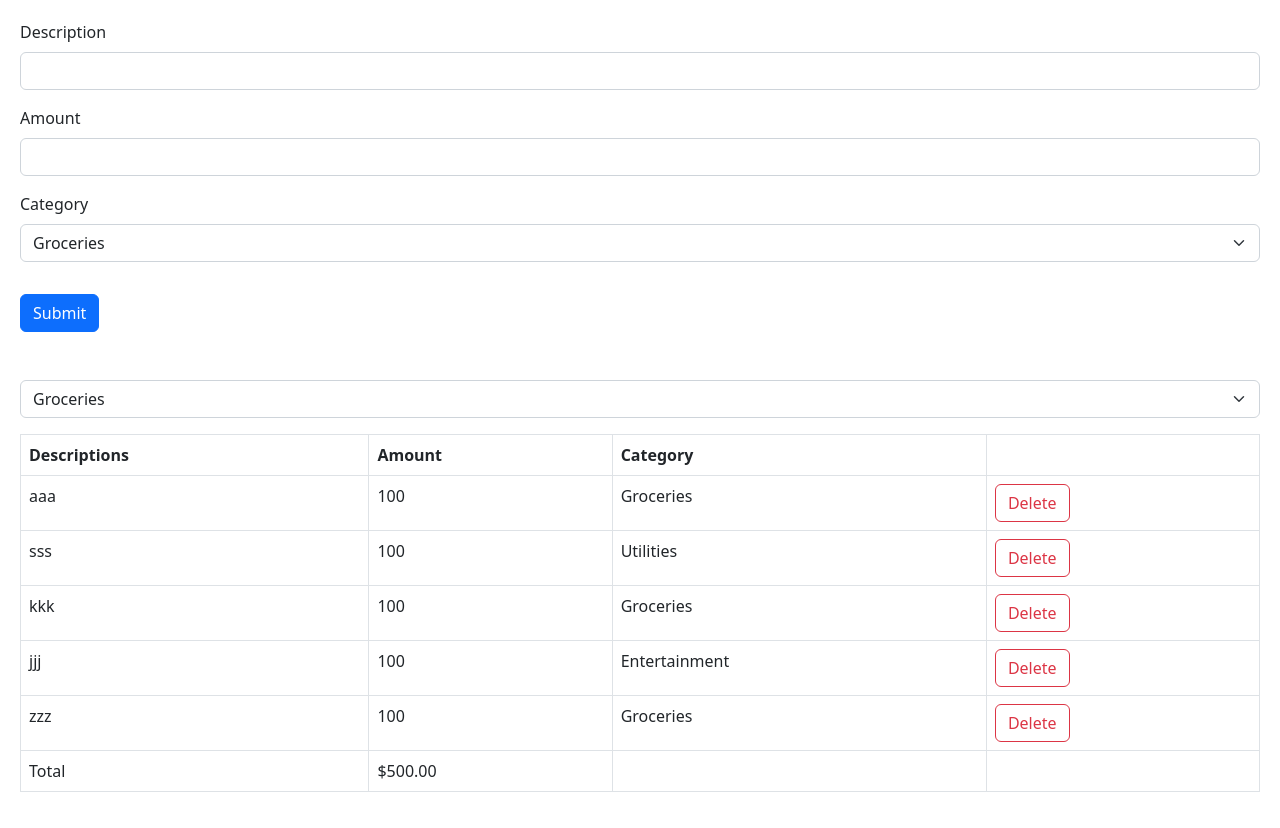
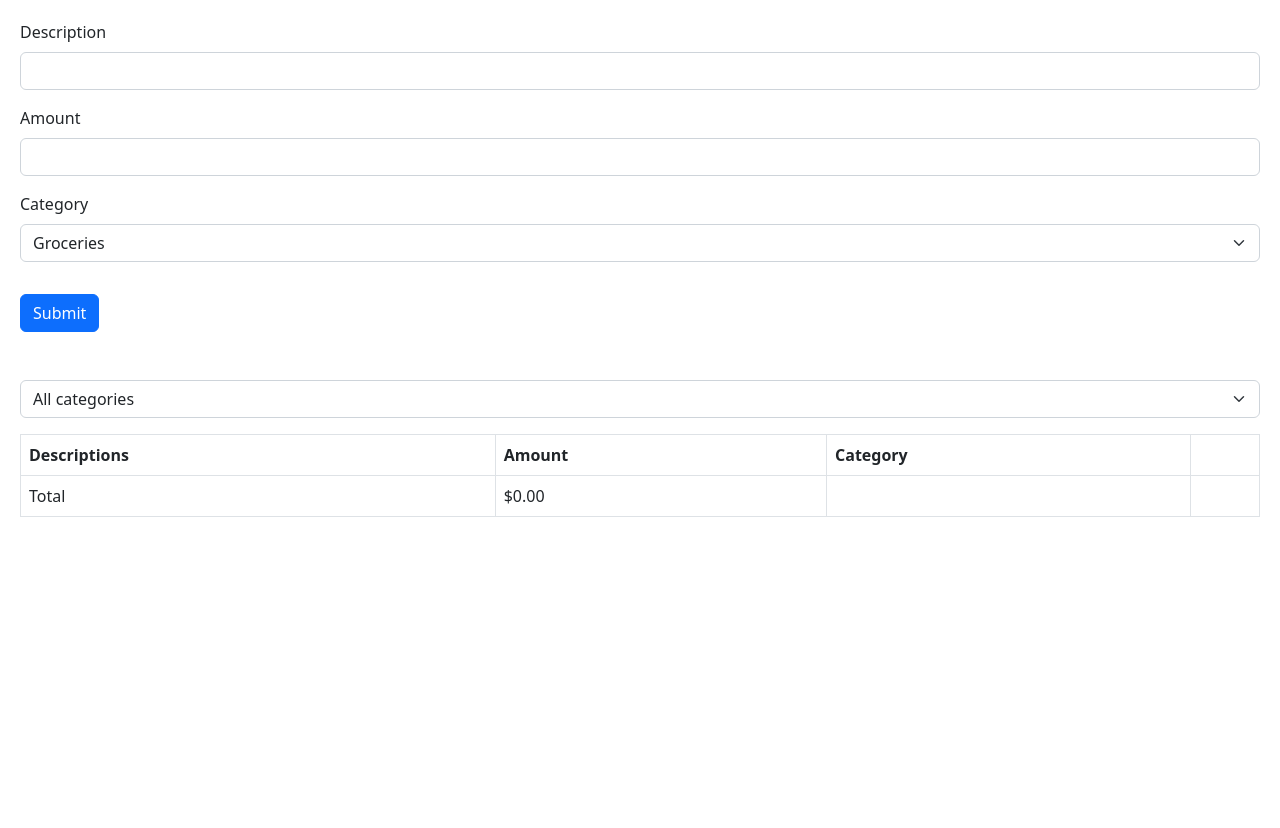
Before and after one commit to HigherIB/react-app-workable, a React (Vite) app: page / in a window 1280 px wide. After the commit the page ends 800 px from the top, so only its background shows below. Built offline with nearby package versions, Linux system fonts and the light colour scheme.

Commit message:
filter by category for list rendering

```diff
--- a/src/App.tsx
+++ b/src/App.tsx
@@ -13,12 +13,14 @@ function App(){
     {id: 5, description: 'zzz', amount: 100, category: 'Groceries'},
   ])
 
+  const [selectedCategory, setSelectedCategory] = useState([]);
+  const visibleCategory = selectedCategory ? expenses.filter(expense => expense.category === selectedCategory) : expenses;
 
   return (
     <div>
       <ExpenseForm />
-      <ExpenseSummary />
-      <ExpenseList expenses={expenses} onDelete={(id) => setExpenses(expenses.filter((expense) => expense.id !== id))}  />
+      <ExpenseSummary onSelectCategory={ category => setSelectedCategory(category)} />
+      <ExpenseList expenses={selectedCategory} onDelete={(id) => setExpenses(expenses.filter((expense) => expense.id !== id))}  />
     </div>
   )
 }
--- a/src/expense-tracker/components/ExpenseSummary.tsx
+++ b/src/expense-tracker/components/ExpenseSummary.tsx
@@ -1,4 +1,8 @@
-const ExpenseSummary = () => {
+interface Props {
+    onSelectCategory: (category: string) => void;
+}
+
+const ExpenseSummary = ({ onSelectCategory }: Props) => {
     return (
         <>
             <form className="mt-5">
@@ -6,7 +10,9 @@ const ExpenseSummary = () => {
                     name="categories"
                     id="category"
                     className="form-select"
+                    onChange={(e) => onSelectCategory(e.target.value)}
                     >
+                    <option value="all categories">All categories</option>
                     <option value="groceries">Groceries</option>
                     <option value="utilities">Utilities</option>
                     <option value="entertainment">Entertainment</option>
```
